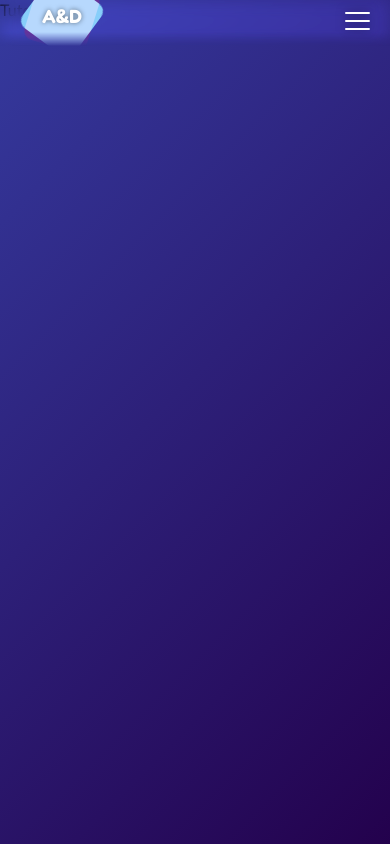
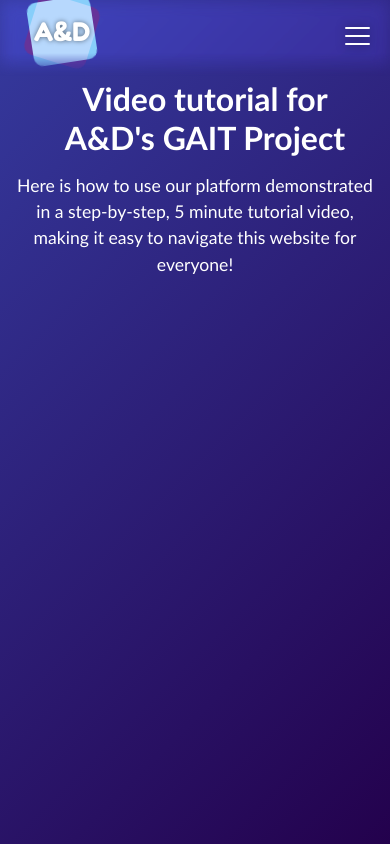
Before and after one commit to delia1205/-WADe-Project, a React (Create React App) app in the folder frontend/: page /tutorial in a window 390 px wide. Built offline with nearby package versions, Linux system fonts and the light colour scheme.

Commit message:
added tutorial page

```diff
--- a/frontend/package.json
+++ b/frontend/package.json
@@ -11,6 +11,7 @@
   "dependencies": {
     "react": "^18.2.0",
     "react-dom": "^18.2.0",
+    "react-player": "^2.16.0",
     "react-router-dom": "^7.1.3",
     "react-scripts": "^5.0.1"
   },
--- a/frontend/src/components/Layout.js
+++ b/frontend/src/components/Layout.js
@@ -1,10 +1,11 @@
-import React, { useContext } from "react";
+import React, { useContext, useState } from "react";
 import { Outlet, Link } from "react-router-dom";
 import { UserContext } from "../hooks/context";
 import Title from "./Title";
 
 export default function Layout() {
   let { userData } = useContext(UserContext);
+  const [isDropdownOpen, setIsDropdownOpen] = useState(false);
 
   return (
     <>
@@ -13,6 +14,12 @@
           <div className="title">
             <Title />
           </div>
+          <button
+            className="dropdown"
+            onClick={() => setIsDropdownOpen(!isDropdownOpen)}
+          >
+            Dropdown
+          </button>
           <ul className="list">
             <li>
               <Link to="/">Home</Link>
@@ -24,7 +31,6 @@
               <Link to="/tutorial">Tutorial</Link>
             </li>
           </ul>
-          <button className="dropdown">Dropdown</button>
         </nav>
       ) : (
         <nav>
--- a/frontend/src/pages/TutorialPage.js
+++ b/frontend/src/pages/TutorialPage.js
@@ -1,5 +1,18 @@
 import React from "react";
+import "../styles/tutorial.css";
+import ReactPlayer from "react-player";
 
 export default function TutorialPage() {
-  return <div>TutorialPage</div>;
+  return (
+    <div className="container">
+      <div className="title">Video tutorial for A&D's GAIT Project</div>
+      <p>
+        Here is how to use our platform demonstrated in a step-by-step, 5 minute
+        tutorial video, making it easy to navigate this website for everyone!
+      </p>
+      <div className="video">
+        <ReactPlayer url="https://youtu.be/dQw4w9WgXcQ?si=63wRTWRzwWsd7SFn" />
+      </div>
+    </div>
+  );
 }
--- a/frontend/src/styles/navbar.css
+++ b/frontend/src/styles/navbar.css
@@ -12,6 +12,7 @@
   text-shadow: 0 0 5px rgba(0, 0, 0, 0.5);
   color: white;
   font-size: 18px;
+  min-height: 30px;
   &.see-through {
     mask-image: linear-gradient(black 70%, transparent);
     -webkit-mask-image: linear-gradient(black 70%, transparent);
@@ -36,16 +37,23 @@
   list-style-type: none;
   margin-left: auto;
   display: none;
+
+  li {
+    padding: 0px 20px;
+  }
+  li a {
+    color: inherit;
+    text-decoration: none;
+    font-size: 18px;
+    transition: transform 0.2s ease-in-out, font-size 0.2s ease-in-out;
+  }
+  li a:hover {
+    transform: scale(1.2);
+    font-size: 20px;
+  }
+
   @media (min-width: 640px) {
     display: flex;
-  }
-  li {
-    a {
-      color: inherit;
-      text-decoration: none;
-      padding: 0px 10px;
-    }
-    padding: 0px 10px;
   }
 }
 
--- /dev/null
+++ b/frontend/src/styles/tutorial.css
@@ -0,0 +1,75 @@
+.container {
+  display: flex;
+  align-items: center;
+  justify-content: center;
+  color: white;
+  flex-direction: column;
+  margin-top: 8%;
+  padding: 0 16px;
+
+  .title {
+    font-size: 2rem;
+    font-weight: bold;
+    text-align: center;
+  }
+
+  p {
+    text-align: center;
+    font-size: 1.1rem;
+    margin: 16px 0;
+    line-height: 1.5;
+  }
+
+  .video {
+    padding-top: 20px;
+    width: 100%;
+    max-width: 800px;
+    display: flex;
+    justify-content: center;
+
+    iframe,
+    video {
+      width: 100%;
+      max-height: 450px;
+      border-radius: 8px;
+    }
+  }
+}
+
+@media (max-width: 768px) {
+  .container {
+    margin-top: 15%;
+    padding: 20px 12px;
+  }
+
+  .title {
+    font-size: 1.8rem;
+  }
+
+  p {
+    font-size: 1rem;
+    margin: 12px 0;
+  }
+
+  .video iframe {
+    max-height: 350px;
+  }
+}
+
+@media (max-width: 480px) {
+  .container {
+    margin-top: 15%;
+  }
+
+  .title {
+    font-size: 1.6rem;
+  }
+
+  p {
+    font-size: 0.9rem;
+  }
+
+  .video iframe {
+    max-height: 250px;
+  }
+}
```
Also changed, not shown: 1 other file (tests, documents, lock files or other folders).
